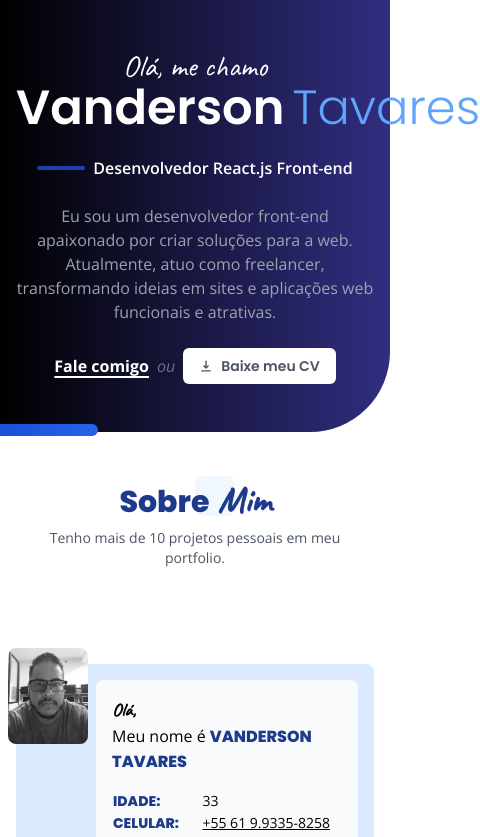
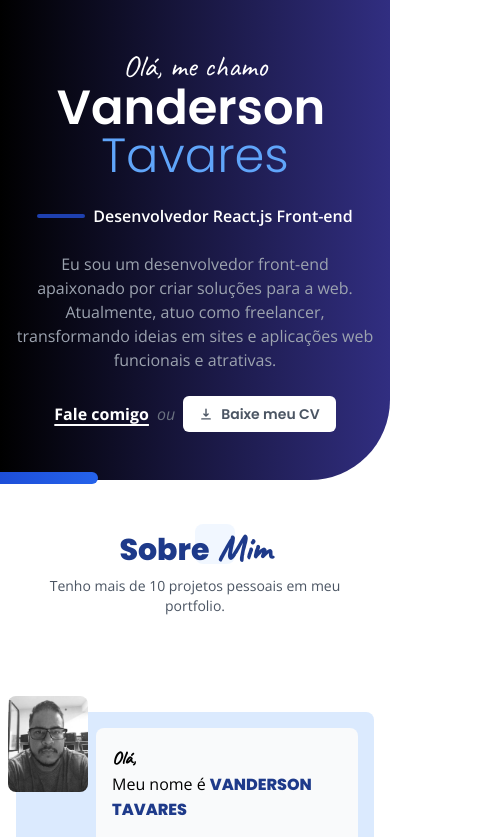
Before and after one commit to VandersonTavares/react-portfolio, a React (Vite) app: page / in a window 390 px wide. Shown: the top 837 px of the page, 480 px wide, since content can reach past the window. Built offline with nearby package versions, Linux system fonts and the light colour scheme.

Commit message:
hero update

```diff
--- a/src/components/Hero.tsx
+++ b/src/components/Hero.tsx
@@ -10,7 +10,7 @@ export default function Hero() {
               <span className="block font-handwriting text-3xl">
                 Olá, me chamo
               </span>
-              <span className="mr-2 font-headline text-5xl font-semibold">
+              <span className="mr-2 block md:inline font-headline text-5xl font-semibold">
                 Vanderson
               </span>
               <span className="font-headline text-5xl font-light text-blue-400">
```
